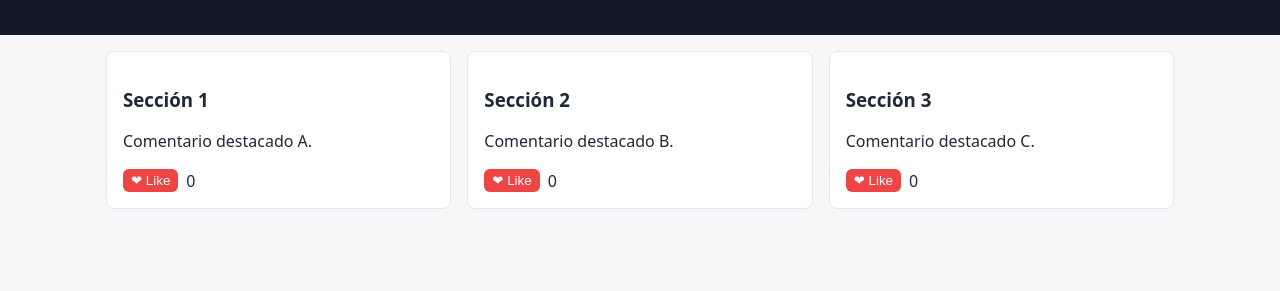
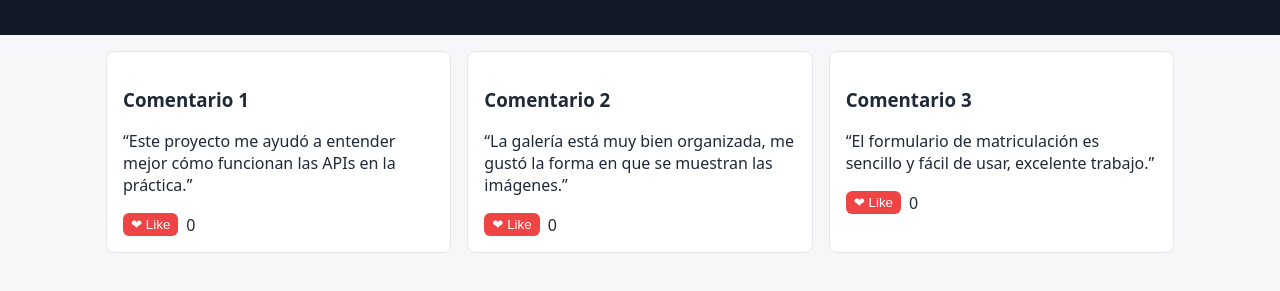
Before and after one commit to sofiafern123-hub/TRABAJO-FINAL, a plain HTML site: page paginas/comentarios.html in a window 1280 px wide. Shown: the part 83-374 px from the top of the page. Drawn offline with Linux system fonts and the light colour scheme; a script that the page names is missing.

Commit message:
Update comentarios.html

```diff
--- a/paginas/comentarios.html
+++ b/paginas/comentarios.html
@@ -13,22 +13,34 @@
   <main class="container">
     <div class="grid">
       <section class="card">
-        <h3>Sección 1</h3>
-        <p>Comentario destacado A.</p>
-        <div class="like"><button onclick="toggleLike(this, '#c1')">❤ Like</button><span id="c1">0</span></div>
+        <h3>Comentario 1</h3>
+        <p>“Este proyecto me ayudó a entender mejor cómo funcionan las APIs en la práctica.”</p>
+        <div class="like">
+          <button onclick="toggleLike(this, '#c1')">❤ Like</button>
+          <span id="c1">0</span>
+        </div>
       </section>
       <section class="card">
-        <h3>Sección 2</h3>
-        <p>Comentario destacado B.</p>
-        <div class="like"><button onclick="toggleLike(this, '#c2')">❤ Like</button><span id="c2">0</span></div>
+        <h3>Comentario 2</h3>
+        <p>“La galería está muy bien organizada, me gustó la forma en que se muestran las imágenes.”</p>
+        <div class="like">
+          <button onclick="toggleLike(this, '#c2')">❤ Like</button>
+          <span id="c2">0</span>
+        </div>
       </section>
       <section class="card">
-        <h3>Sección 3</h3>
-        <p>Comentario destacado C.</p>
-        <div class="like"><button onclick="toggleLike(this, '#c3')">❤ Like</button><span id="c3">0</span></div>
+        <h3>Comentario 3</h3>
+        <p>“El formulario de matriculación es sencillo y fácil de usar, excelente trabajo.”</p>
+        <div class="like">
+          <button onclick="toggleLike(this, '#c3')">❤ Like</button>
+          <span id="c3">0</span>
+        </div>
       </section>
     </div>
   </main>
-  <script>initLikes(["c1","c2","c3"]);</script>
+  <script>
+    // Inicializa contadores con persistencia localStorage
+    initLikes(["c1","c2","c3"]);
+  </script>
 </body>
 </html>
```
